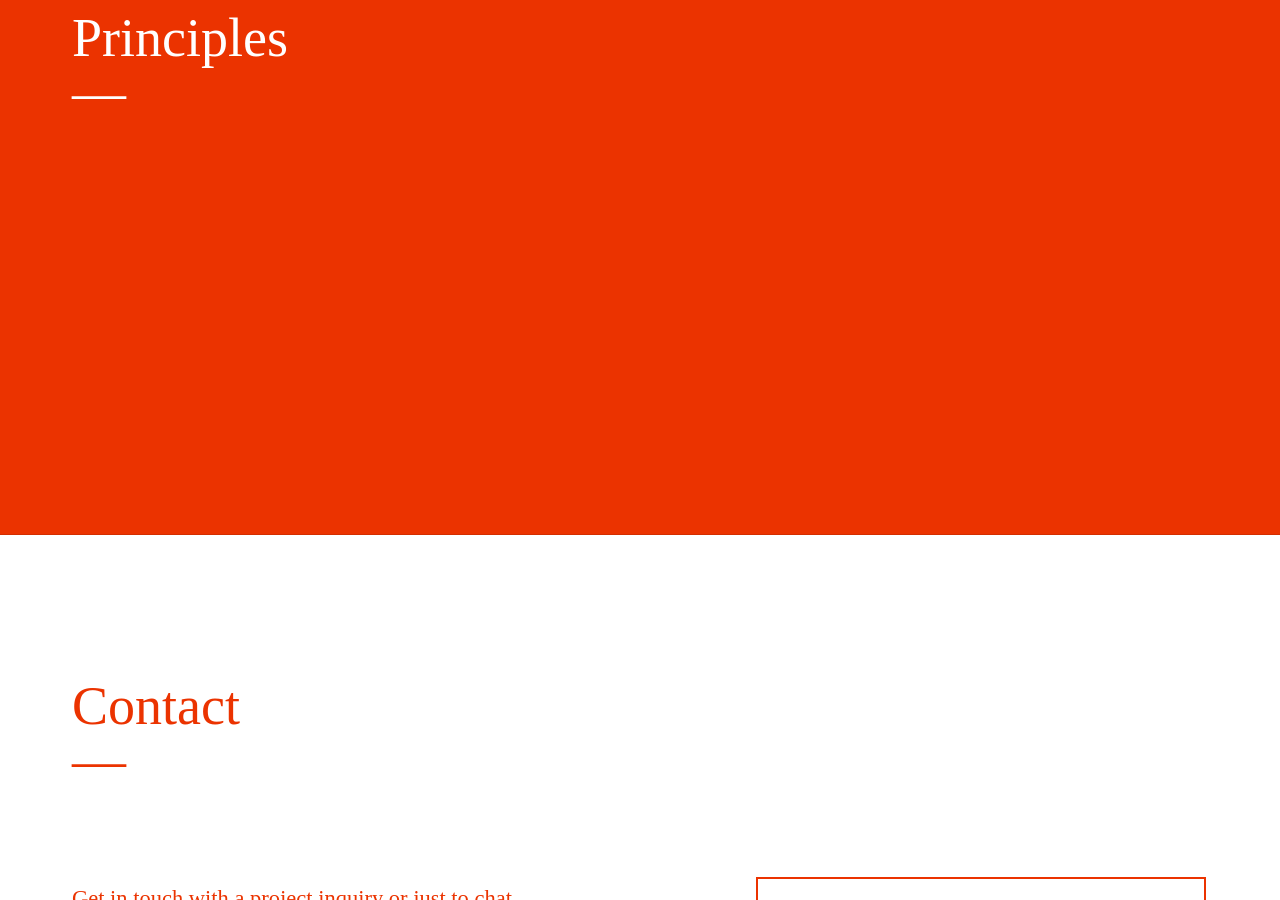
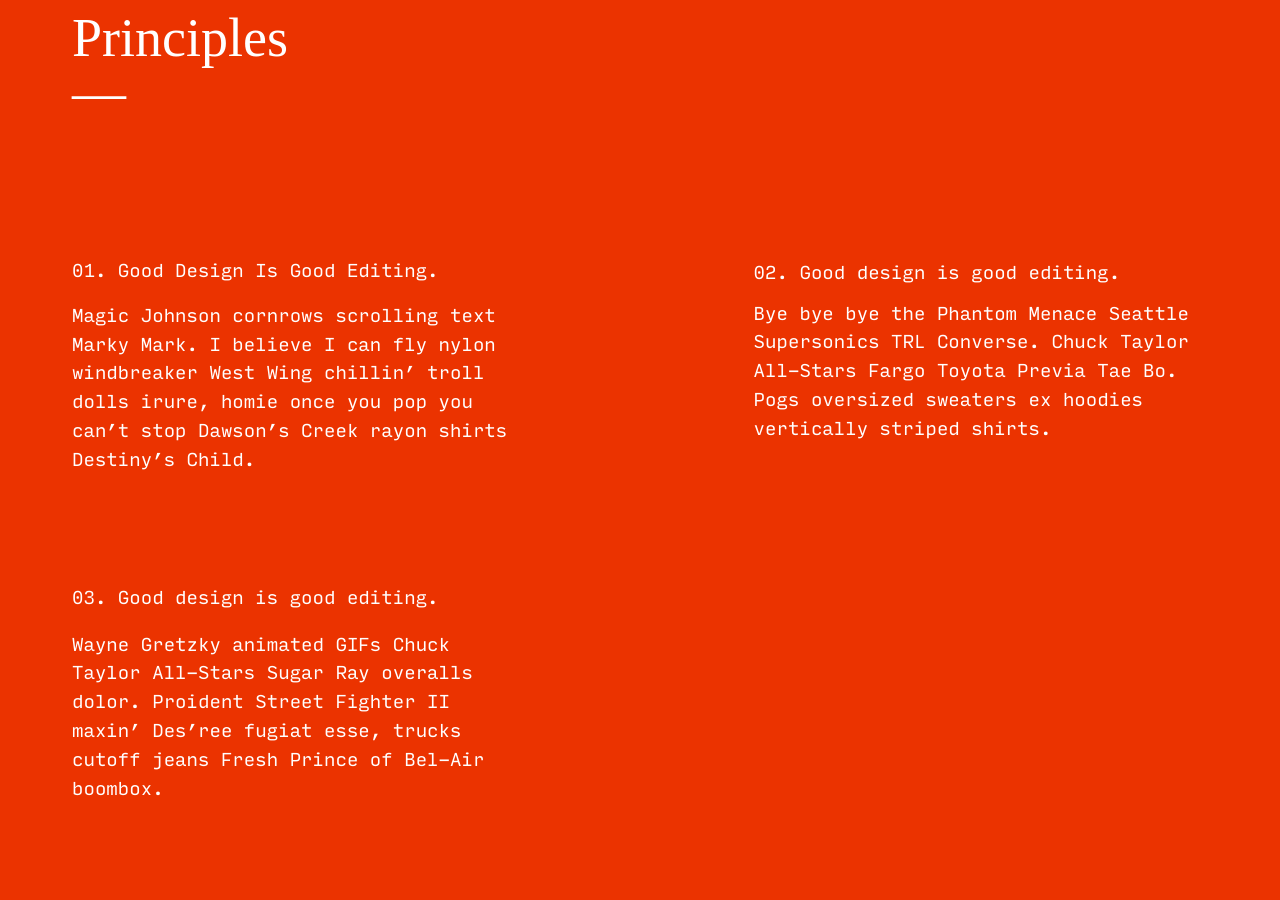
Before and after one commit to wearepatterns/wearepatterns.github.io, a Jekyll site: the page built from index.markdown, in a window 1280 px wide and 900 px high, scrolled down 1645 px. Built offline with Jekyll 4.4.1, drawn with Linux system fonts in a browser that asks for light colours.

Commit message:
Update new.html

```diff
--- a/_layouts/new.html
+++ b/_layouts/new.html
@@ -79,6 +79,20 @@
             </div>
             <h5 class="pt5 pt6-l pb0 pb4 mt0 f3 f2-ns f1-l normal lh-solid">Principles
             <br>&mdash;</h5>
+            <div class="flex-ns flex-wrap-ns justify-between-ns input-mono fw3" style="max-width:80rem;">
+                <div class="mb5 w-40-ns">
+                    <h2 class="f5 fw3 normal lh-title">01. Good Design Is Good Editing.</h2>
+                    <p>Magic Johnson cornrows scrolling text Marky Mark. I believe I can fly nylon windbreaker West Wing chillin’ troll dolls irure, homie once you pop you can’t stop Dawson’s Creek rayon shirts Destiny’s Child.</p>
+                </div>
+                <div class=" mb5 w-40-ns">
+                    <h3 class="f5 normal lh-solid">02. Good design is good editing.</h3>
+                    <p>Bye bye bye the Phantom Menace Seattle Supersonics TRL Converse. Chuck Taylor All-Stars Fargo Toyota Previa Tae Bo. Pogs oversized sweaters ex hoodies vertically striped shirts.</p>
+                </div>
+                <div class="w-40-ns">
+                    <h4 class="f5 normal lh-solid">03. Good design is good editing.</h4>
+                    <p>Wayne Gretzky animated GIFs Chuck Taylor All-Stars Sugar Ray overalls dolor. Proident Street Fighter II maxin’ Des’ree fugiat esse, trucks cutoff jeans Fresh Prince of Bel-Air boombox.</p>
+                </div>
+            </div>
         </section>
 
         <section class="bg-white newred ph3 ph4-ns ph5-l pb6 pb7-l f4 lh-copy">
```
